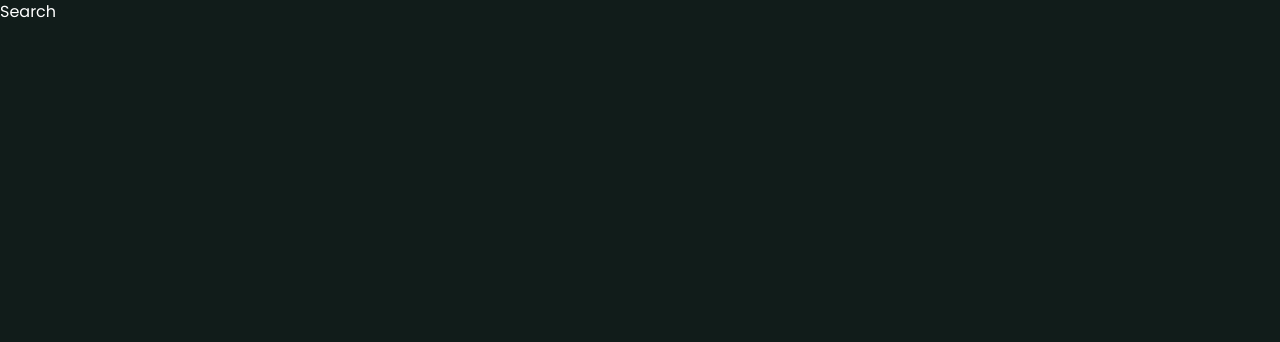
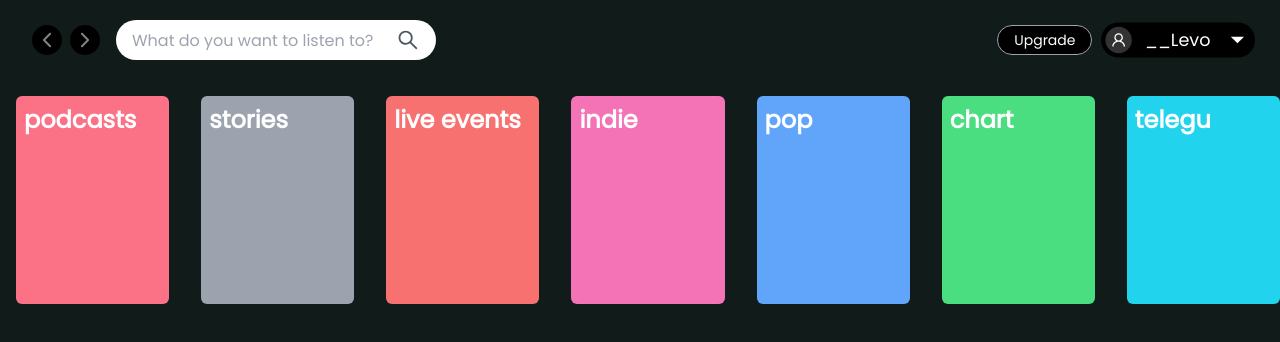
Before and after one commit to A7Lavinraj/Spotify-UI-Nextjs, a Next.js app: page /routes/SearchContent in a window 1280 px wide. Shown: the top 342 px of the page. Built offline with nearby package versions, Linux system fonts and the light colour scheme.

Commit message:
Search UI completed

```diff
--- a/components/Playlist/PlaylistItem.tsx
+++ b/components/Playlist/PlaylistItem.tsx
@@ -24,11 +24,3 @@ export const MainListItem: React.FC<listitemProps> = ({ image, title }) => {
     </div>
   );
 };
-
-export const NavListItem: React.FC<listitemProps> = ({ title }) => {
-  return (
-    <div className="flex items-start justify-center text-gray-400 text-sm">
-      <h1>{title}</h1>
-    </div>
-  );
-};
--- /dev/null
+++ b/components/SearchRouteItem.tsx
@@ -0,0 +1,14 @@
+interface searchProps {
+  title: string;
+  color: string;
+}
+
+const SearchRouteItem: React.FC<searchProps> = ({ title, color }) => {
+  return (
+    <div className={`${color} w-52 h-52 rounded-md p-2`}>
+      <span className="text-white text-2xl font-bold">{title}</span>
+    </div>
+  );
+};
+
+export default SearchRouteItem;
--- a/components/navbar/NavItem.tsx
+++ b/components/navbar/NavItem.tsx
@@ -11,7 +11,7 @@ export const Primary: React.FC<navItemProps> = ({ title, Icon, setstate }) => {
     <div className="flex items-end justify-start gap-4 my-4 text-gray-400 transition ease-in-out duration-300 hover:text-white focus:text-white">
       <Icon size={25} />
       <span
-        className="text-sm font-semibold"
+        className="text-sm font-semibold focus:text-white"
         onClick={(event: any) => {
           setstate(String(event.target.innerText));
         }}
--- a/components/navbar/Navbar.tsx
+++ b/components/navbar/Navbar.tsx
@@ -4,7 +4,6 @@ import { AiFillHome, AiOutlineSearch, AiFillHeart } from "react-icons/ai";
 import { BiLibrary } from "react-icons/bi";
 import { GrAdd } from "react-icons/gr";
 import { Primary, Secondary } from "./NavItem";
-import { NavListItem } from "../Playlist/PlaylistItem";
 
 interface navbarProps {
   state?: any;
@@ -43,14 +42,14 @@ const Navbar: React.FC<navbarProps> = ({ setstate }) => {
           color="white"
           setstate={setstate}
         />
-        <Primary
+      </div>
+      <div>
+        <Secondary
           title="Your Library"
           Icon={BiLibrary}
-          color="white"
-          setstate={setstate}
+          background="bg-white rounded-sm p-1"
         />
-      </div>
-      <div>
+        <hr className="w-full h-px border-none bg-minor" />
         <Secondary
           title="Create Playlist"
           Icon={GrAdd}
@@ -63,8 +62,6 @@ const Navbar: React.FC<navbarProps> = ({ setstate }) => {
           background="bg-gradient-to-br from-violet-500 to-white p-1 rounded-sm"
         />
       </div>
-      <hr className="w-full h-px border-none bg-minor" />
-      <NavListItem title="Mind Maker" />
     </nav>
   );
 };
--- a/components/navbar/Topnav.tsx
+++ b/components/navbar/Topnav.tsx
@@ -5,14 +5,15 @@ import {
   IoMdArrowDropdown,
   IoMdArrowDropup,
 } from "react-icons/io";
-import { AiOutlineUser } from "react-icons/ai";
+import { AiOutlineSearch, AiOutlineUser } from "react-icons/ai";
 import { useState } from "react";
 
 interface topnavProps {
   name: string;
+  searchbar?: boolean;
 }
 
-const Topnav: React.FC<topnavProps> = ({ name }) => {
+const Topnav: React.FC<topnavProps> = ({ name, searchbar }) => {
   const [isOpen, setisOpen] = useState<boolean>(false);
 
   const onclickHandler = () => {
@@ -37,6 +38,7 @@ const Topnav: React.FC<topnavProps> = ({ name }) => {
         justify-between
         p-4
         mx-4
+        h-20
       "
     >
       <div
@@ -65,6 +67,25 @@ const Topnav: React.FC<topnavProps> = ({ name }) => {
             p-1
           "
         />
+
+        {searchbar && (
+          <div className="relative">
+            <AiOutlineSearch className="absolute top-2 right-6 text-2xl text-gray-600 placeholder:left-2" />
+            <input
+              placeholder="What do you want to listen to?"
+              className="
+                border-0
+                rounded-3xl
+                mx-2
+                pl-4
+                h-10
+                w-80
+                outline-0
+              "
+              type="text"
+            />
+          </div>
+        )}
       </div>
       <div
         className="
--- a/pages/index.tsx
+++ b/pages/index.tsx
@@ -2,7 +2,6 @@ import Head from "next/head";
 import Navbar from "@/components/navbar/Navbar";
 import HomeContent from "./routes/HomeContent";
 import SearchContent from "./routes/SearchContent";
-import LibraryContent from "./routes/LibraryContent";
 import { useState } from "react";
 import Layout from "@/components/Layout";
 
@@ -14,8 +13,6 @@ const Home = () => {
     component = <HomeContent />;
   } else if (route === "Search") {
     component = <SearchContent />;
-  } else if (route === "Your Library") {
-    component = <LibraryContent />;
   }
 
   return (
--- a/pages/routes/LibraryContent.tsx
+++ /dev/null
@@ -1,7 +0,0 @@
-import Layout from "@/components/Layout";
-
-const LibraryContent = () => {
-  return <h1 className="text-white">Library</h1>;
-};
-
-export default LibraryContent;
--- a/pages/routes/SearchContent.tsx
+++ b/pages/routes/SearchContent.tsx
@@ -1,7 +1,21 @@
-import Layout from "@/components/Layout";
+import SearchRouteItem from "@/components/SearchRouteItem";
+import Topnav from "@/components/navbar/Topnav";
 
 const SearchContent = () => {
-  return <h1 className="text-white">Search</h1>;
+  return (
+    <div>
+      <Topnav name="__Levo" searchbar />
+      <div className="flex items-center gap-8 ml-4 mt-4">
+        <SearchRouteItem title="podcasts" color="bg-rose-400" />
+        <SearchRouteItem title="stories" color="bg-gray-400" />
+        <SearchRouteItem title="live events" color="bg-red-400" />
+        <SearchRouteItem title="indie" color="bg-pink-400" />
+        <SearchRouteItem title="pop" color="bg-blue-400" />
+        <SearchRouteItem title="chart" color="bg-green-400" />
+        <SearchRouteItem title="telegu" color="bg-cyan-400" />
+      </div>
+    </div>
+  );
 };
 
 export default SearchContent;
```
